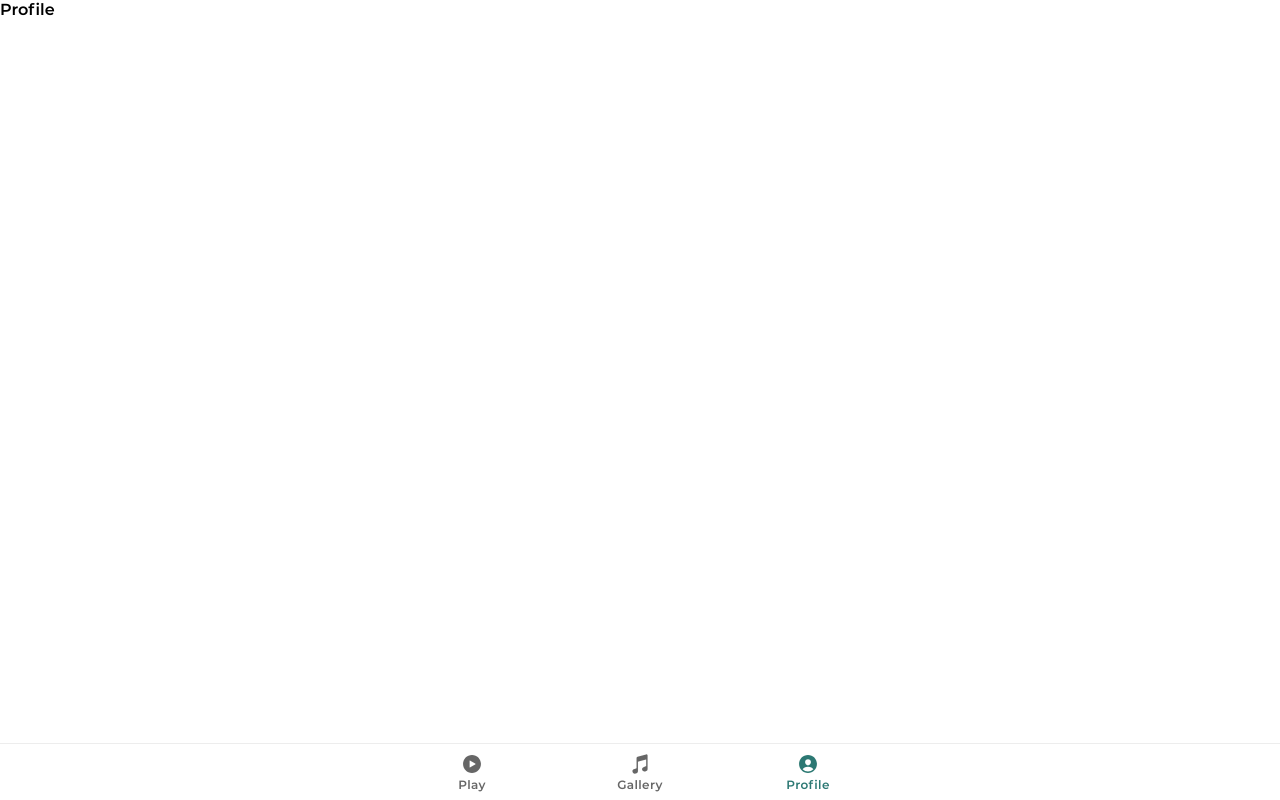
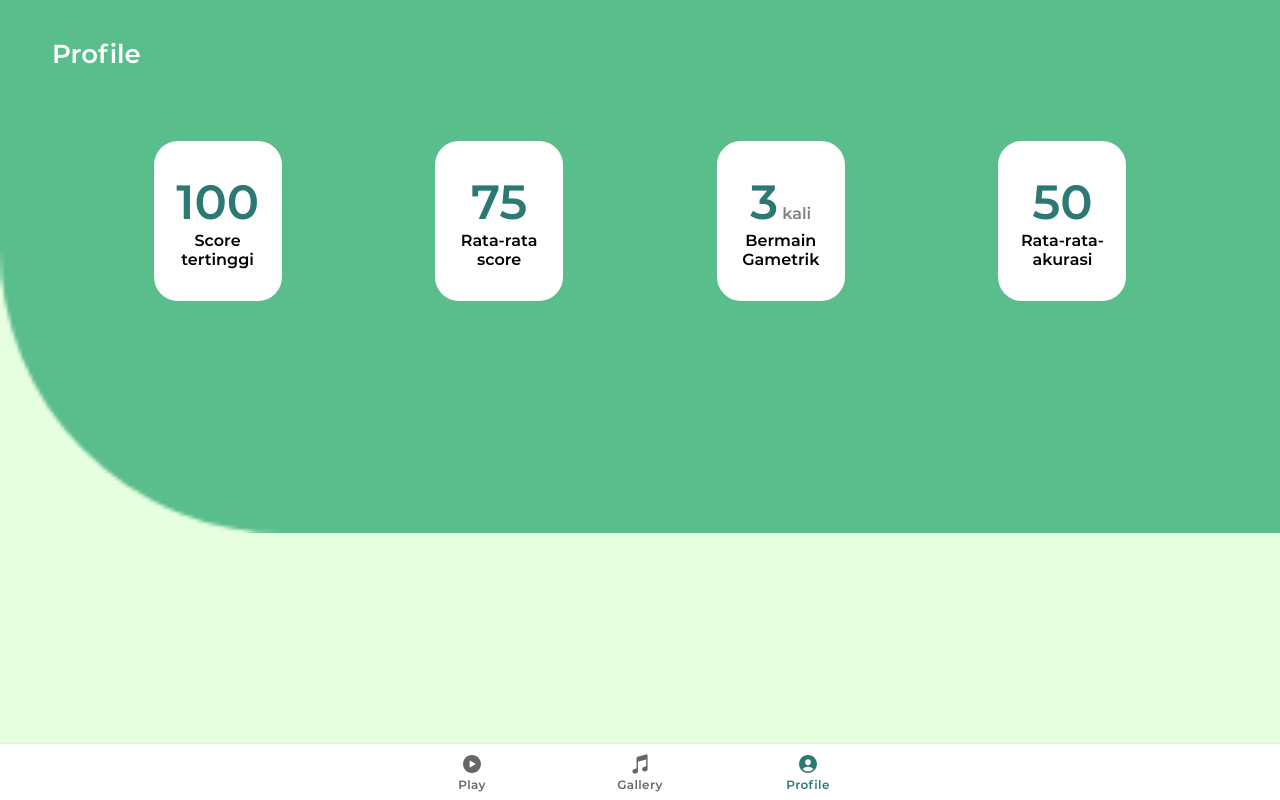
Before and after one commit to Rikadewi/gametrik, a React (Create React App) app: page /profile in a window 1280 px wide. Built offline with nearby package versions, Linux system fonts and the light colour scheme.

Commit message:
Add profile page

```diff
--- a/src/pages/profile/Profile.css
+++ b/src/pages/profile/Profile.css
@@ -0,0 +1,52 @@
+#profile {
+    min-height: 100%;
+    background-repeat: no-repeat;
+    background-size: 100%;
+    background-position-y: -4em;
+    background-color: var(--ion-color-secondary-shade);
+    padding-bottom: 12px;
+}
+
+#profile > h1 {
+    margin: 0;
+    padding: 1.5em 2em;
+    color: white;
+}
+
+#profile > div {
+	display: flex;
+    flex-wrap: wrap;
+    justify-content: space-evenly;
+    margin-top: 2em;
+}
+
+#profile .profile-card {
+    background-color: white;
+    width: 8em;
+    margin-bottom: 2em;
+    text-align: center;
+    border-radius: 24px;
+    padding: 2em 0;
+}
+
+#profile .profile-number {
+    font-size: 3em;
+    color: var(--ion-color-primary);
+    margin: 0;
+}
+
+#profile .profile-text {
+    margin: 0 12px;
+}
+
+#profile .profile-unit {
+    color: gray;
+    margin-bottom: 8px;
+    margin-left: 4px;
+}
+
+#profile .profile-unit-wrapper {
+    display: flex;
+    justify-content: center;
+    align-items: flex-end;
+}
--- a/src/pages/profile/Profile.tsx
+++ b/src/pages/profile/Profile.tsx
@@ -1,12 +1,36 @@
 import React from 'react';
 import { IonContent } from '@ionic/react';
 import './Profile.css';
+import Background from './BackgroundProfile.png';
 
 const Profile = () => {
     return (
         <>
             <IonContent>
-                <div id="">Profile</div>
+                <div id="profile" style={{ backgroundImage: `url(${Background})` }}>
+                    <h1>Profile</h1>
+                    <div>
+                        <div className="profile-card">
+                            <p className="profile-number">100</p>
+                            <p className="profile-text">Score tertinggi</p>
+                        </div>
+                        <div className="profile-card">
+                            <p className="profile-number">75</p>
+                            <p className="profile-text">Rata-rata score</p>
+                        </div>
+                        <div className="profile-card">
+                            <div className="profile-unit-wrapper">
+                                <p className="profile-number">3</p>
+                                <p className="profile-unit">kali</p>
+                            </div>
+                            <p className="profile-text">Bermain Gametrik</p>
+                        </div>
+                        <div className="profile-card">
+                            <p className="profile-number">50</p>
+                            <p className="profile-text">Rata-rata-akurasi</p>
+                        </div>
+                    </div>
+                </div>
             </IonContent>
         </>
     );
```
Also changed, not shown: src/pages/profile/BackgroundProfile.png (added).
